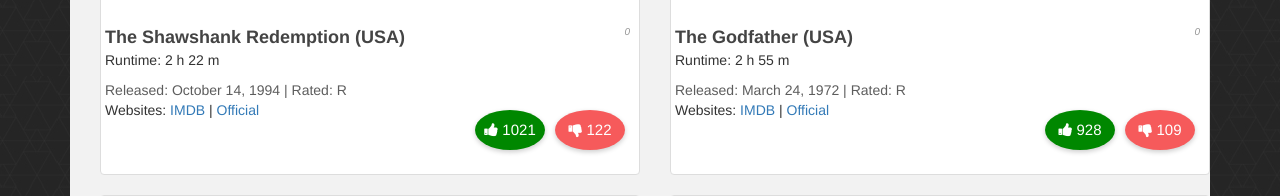
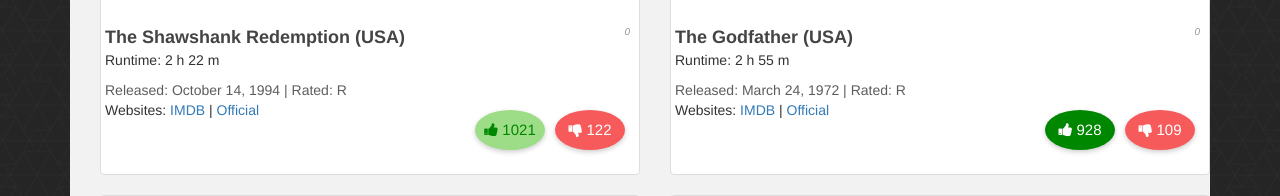
Before and after one commit to Stephanieee-pixel/Gonzalez-P3, a PHP site: page /index.html in a window 1280 px wide, with the pointer over the restyled element. Shown: the part 924-1120 px from the top of the page. Run offline with PHP 8.4, Linux system fonts and the light colour scheme; some libraries are stand-ins or nearby versions.

Commit message:
added hover selector to likes and dislikes classes

```diff
--- a/style.css
+++ b/style.css
@@ -139,3 +139,13 @@
 }
 
 /* ADD YOUR LIKE AND DISLIKE HOVER/MOUSEOVER CSS CODE HERE */
+.likes:hover{
+  background-color:#9edd87;
+  color:#008700;
+
+}
+
+.dislikes:hover{
+  background-color: #fdd6d6;
+  color:#F65A5B;
+}
```
